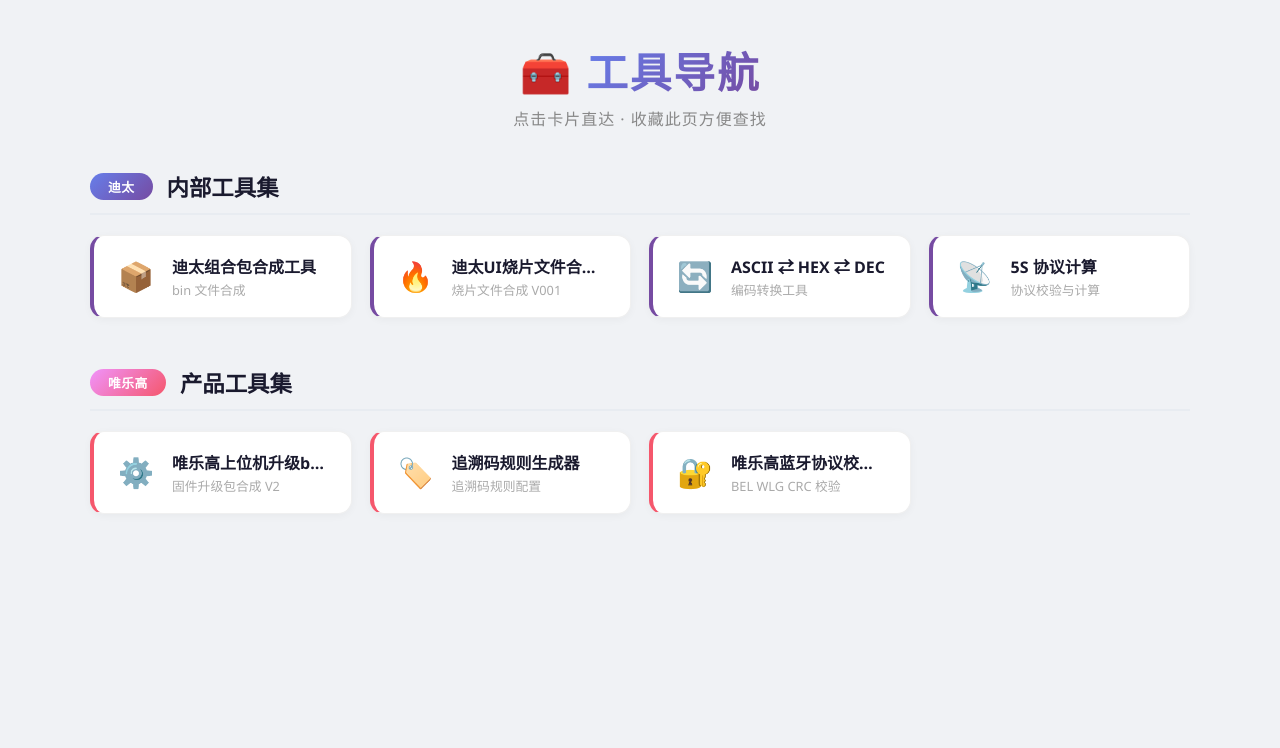
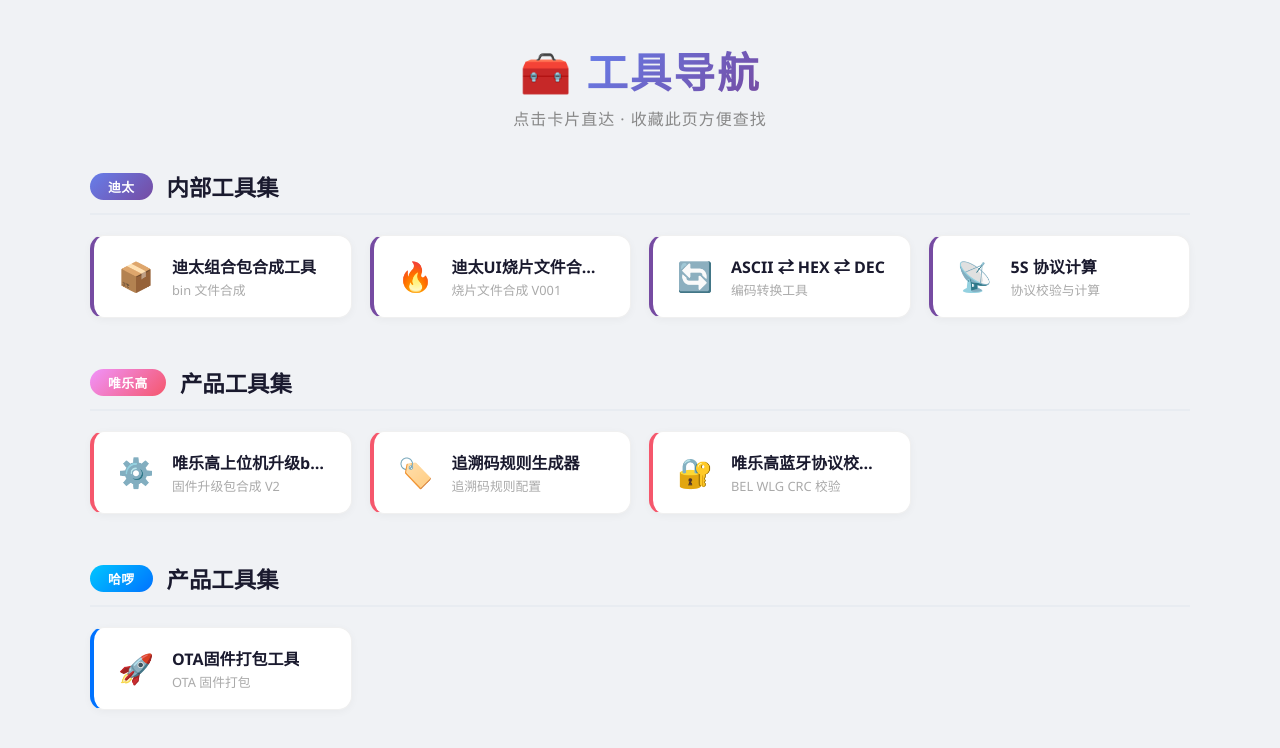
Before and after one commit to shang256/shang256.github.io, a plain HTML site: page index.html in a window 1280 px wide. Drawn offline with Linux system fonts and the light colour scheme.

Commit message:
增加哈啰打包工具

```diff
--- a/index.html
+++ b/index.html
@@ -85,6 +85,11 @@
             background: linear-gradient(135deg, #f093fb, #f5576c);
         }
 
+        /* 新增：哈啰品牌色 */
+        .badge-halo {
+            background: linear-gradient(135deg, #00c6ff, #0072ff);
+        }
+
         .brand-header h2 {
             font-size: 1.4rem;
             font-weight: 600;
@@ -125,6 +130,11 @@
 
         .card-weilegao {
             border-left: 4px solid #f5576c;
+        }
+
+        /* 新增：哈啰卡片左边框 */
+        .card-halo {
+            border-left: 4px solid #0072ff;
         }
 
         .tool-icon {
@@ -274,6 +284,23 @@
         </div>
     </div>
 
+    <!-- ========== 哈啰工具 ========== -->
+    <div class="brand-section">
+        <div class="brand-header">
+            <span class="brand-badge badge-halo">哈啰</span>
+            <h2>产品工具集</h2>
+        </div>
+        <div class="card-grid">
+            <a href="hello_bin_ota.html" class="tool-card card-halo">
+                <span class="tool-icon">🚀</span>
+                <span class="tool-info">
+                    <span class="tool-name">OTA固件打包工具</span>
+                    <span class="tool-desc">OTA 固件打包</span>
+                </span>
+            </a>
+        </div>
+    </div>
+
 </div>
 
 </body>
```
